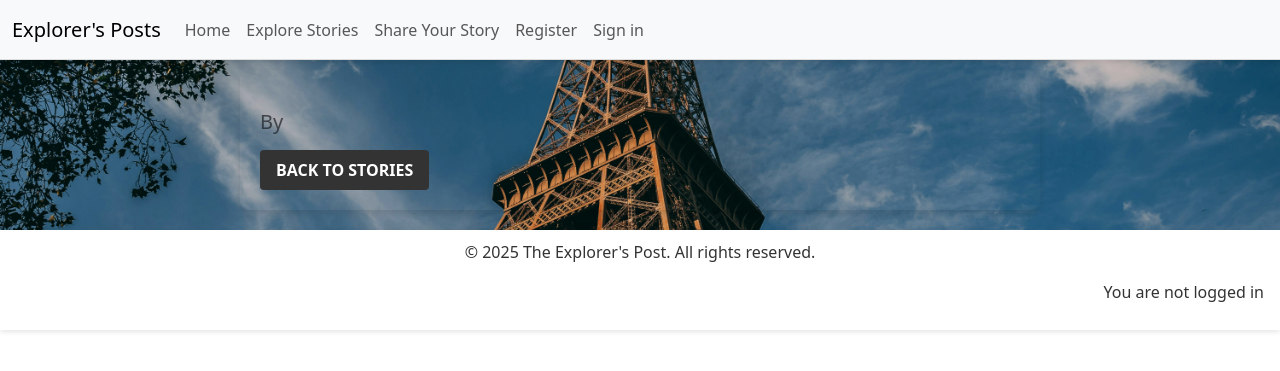
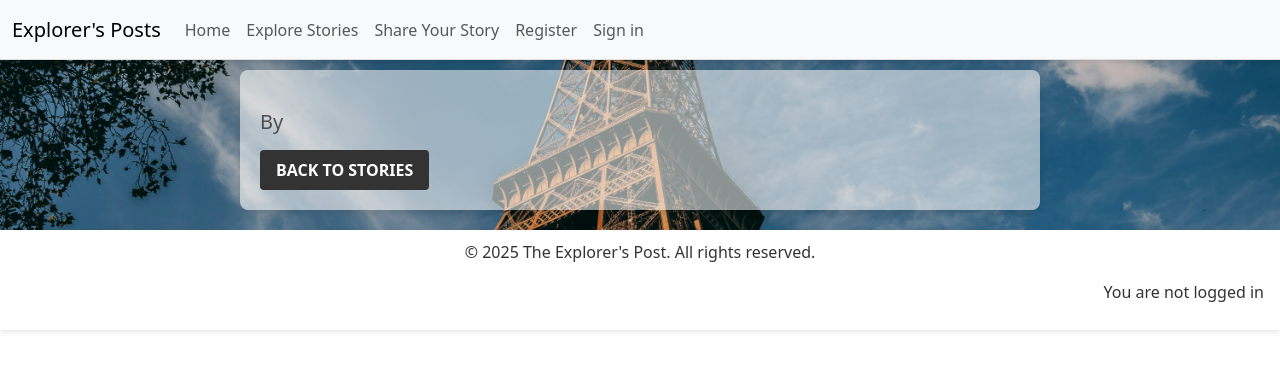
Before and after one commit to monicathomas8/The-Explorers-Post, a Django app: template stories/templates/story_detail.html in a window 1280 px wide. Shown: the top 371 px of the page. Run offline with Django 4.2, Linux system fonts and the light colour scheme; the template is opened without the code that fills it, so the values that code supplies are empty.

Commit message:
fixed a mistake of deleted the backgournd colour in container *

```diff
--- a/static/css/style.css
+++ b/static/css/style.css
@@ -44,7 +44,6 @@ main {
     background-size: cover;
     background-position: center;
     background-repeat: no-repeat;
-    background-color: antiquewhite;
     min-height: 100%;
     padding-top: 70px;
     padding-bottom: 20px;
@@ -73,7 +72,8 @@ main {
     max-width: 800px;
     margin: 0 auto;
     box-shadow: 0 4px 6px rgba(0, 0, 0, 0.105); /* Subtle shadow */
-    color: #333; /* Text color for contrast */
+    color: black; /* Text color for contrast */
+    background-color: rgba(255, 255, 255, 0.55);
 }
 
 /************** Page-specific backgrounds ******************/
```
